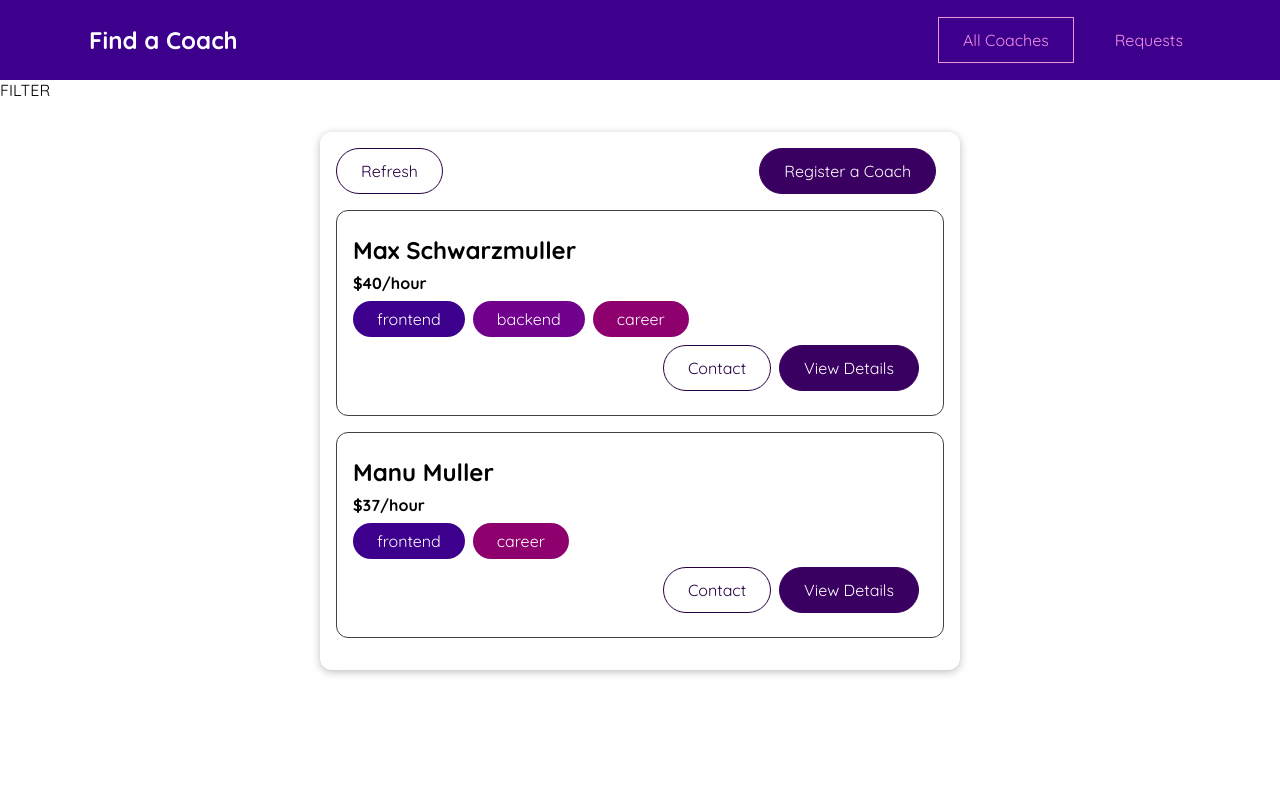
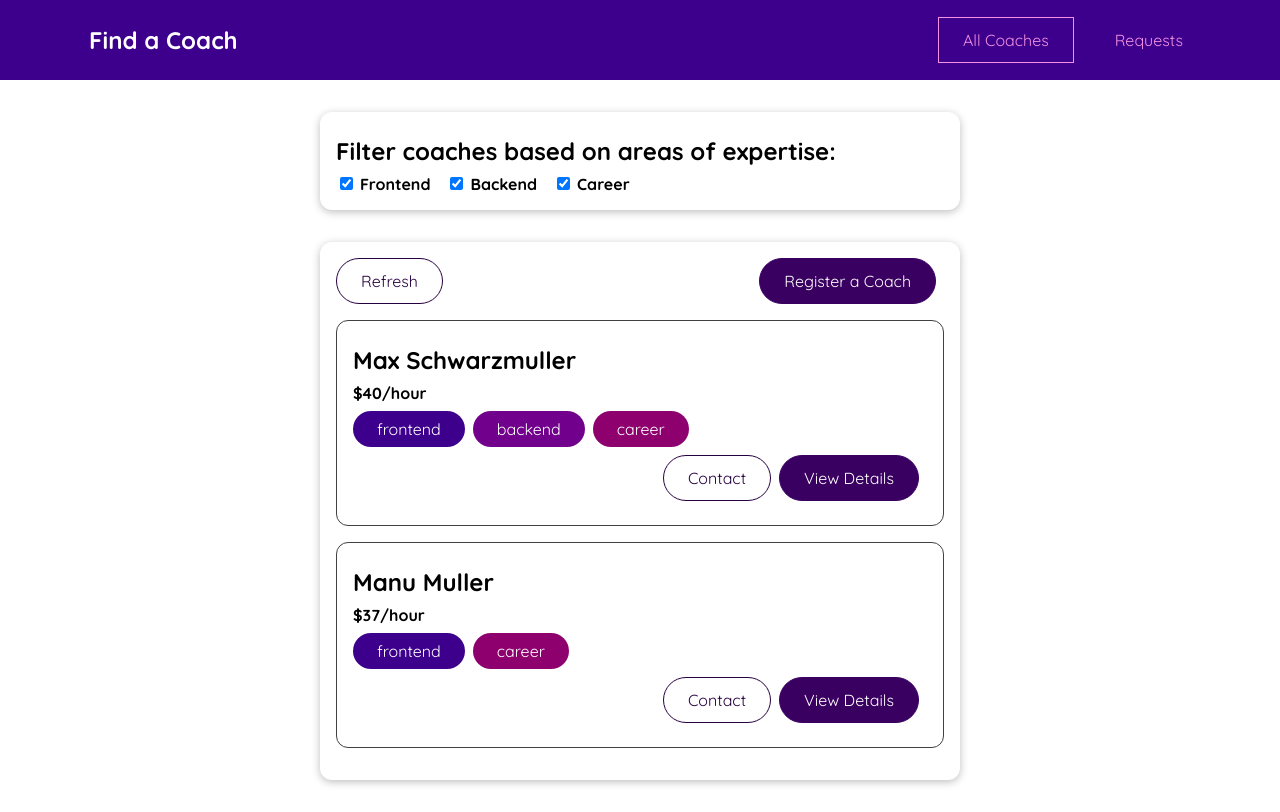
Before and after one commit to VisheshSingh/coachFinderVue, a Vue app: page /coaches in a window 1280 px wide. Built offline with nearby package versions, Linux system fonts and the light colour scheme.

Commit message:
coach filter comp

```diff
--- /dev/null
+++ b/src/components/CoachFilter.vue
@@ -0,0 +1,64 @@
+<template>
+  <base-card>
+    <h2>Filter coaches based on areas of expertise:</h2>
+    <div>
+      <span class="filter-option">
+        <input type="checkbox" id="frontend" checked @change="updateFilter" />
+        <label for="frontend">Frontend</label>
+      </span>
+      <span class="filter-option">
+        <input type="checkbox" id="backend" checked @change="updateFilter" />
+        <label for="backend">Backend</label>
+      </span>
+      <span class="filter-option">
+        <input type="checkbox" id="career" checked @change="updateFilter" />
+        <label for="career">Career</label>
+      </span>
+    </div>
+  </base-card>
+</template>
+
+<script>
+export default {
+  emits: ['update-filter'],
+  data() {
+    return {
+      filters: {
+        frontend: true,
+        backend: true,
+        career: true
+      }
+    };
+  },
+  methods: {
+    updateFilter(e) {
+      const selectedId = e.target.id;
+      const isActive = e.target.checked;
+      const updatedFilter = {
+        ...this.filters,
+        [selectedId]: isActive
+      };
+      this.filters = updatedFilter;
+      this.$emit('update-filter', updatedFilter);
+    }
+  }
+};
+</script>
+
+<style scoped>
+h2 {
+  margin: 0.5rem 0;
+}
+
+.filter-option {
+  margin-right: 1rem;
+}
+
+.filter-option label {
+  margin-left: 0.25rem;
+}
+
+.filter-option input:checked + label {
+  font-weight: bold;
+}
+</style>
--- a/src/pages/coaches/CoachesList.vue
+++ b/src/pages/coaches/CoachesList.vue
@@ -1,6 +1,6 @@
 <template>
   <section>
-    FILTER
+    <coach-filter @update-filter="updateFilter"></coach-filter>
   </section>
   <base-card>
     <section>
@@ -27,13 +27,40 @@
 </template>
 
 <script>
+import CoachFilter from '../../components/CoachFilter';
 import CoachItem from '../../components/CoachItem';
 
 export default {
-  components: { CoachItem },
+  components: { CoachItem, CoachFilter },
+  data() {
+    return {
+      activeFilters: {
+        frontend: true,
+        backend: true,
+        career: true
+      }
+    };
+  },
   computed: {
     filteredCoaches() {
-      return this.$store.getters['coaches/coaches'];
+      const coaches = this.$store.getters['coaches/coaches'];
+      return coaches.filter(coach => {
+        if (this.activeFilters.frontend && coach.areas.includes('frontend')) {
+          return true;
+        }
+        if (this.activeFilters.backend && coach.areas.includes('backend')) {
+          return true;
+        }
+        if (this.activeFilters.career && coach.areas.includes('career')) {
+          return true;
+        }
+        return false;
+      });
+    }
+  },
+  methods: {
+    updateFilter(filters) {
+      this.activeFilters = filters;
     }
   }
 };
```
